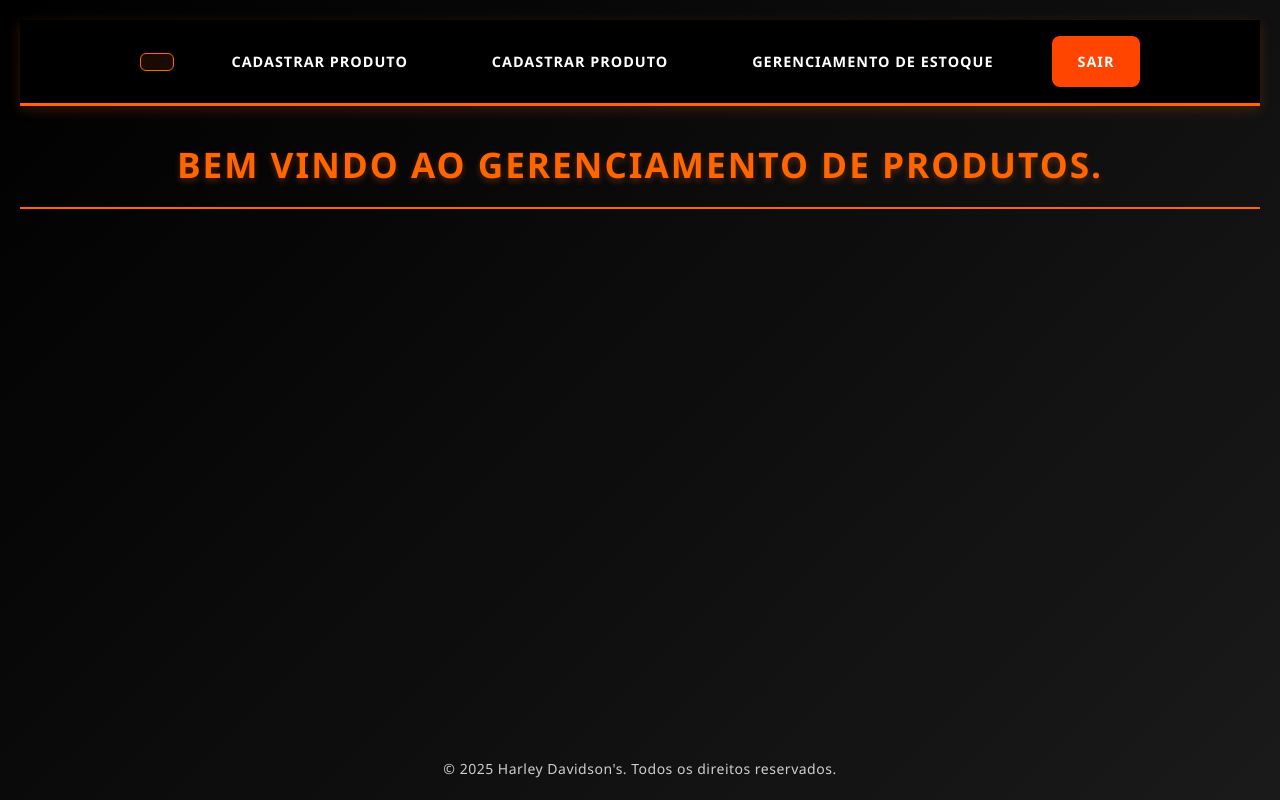
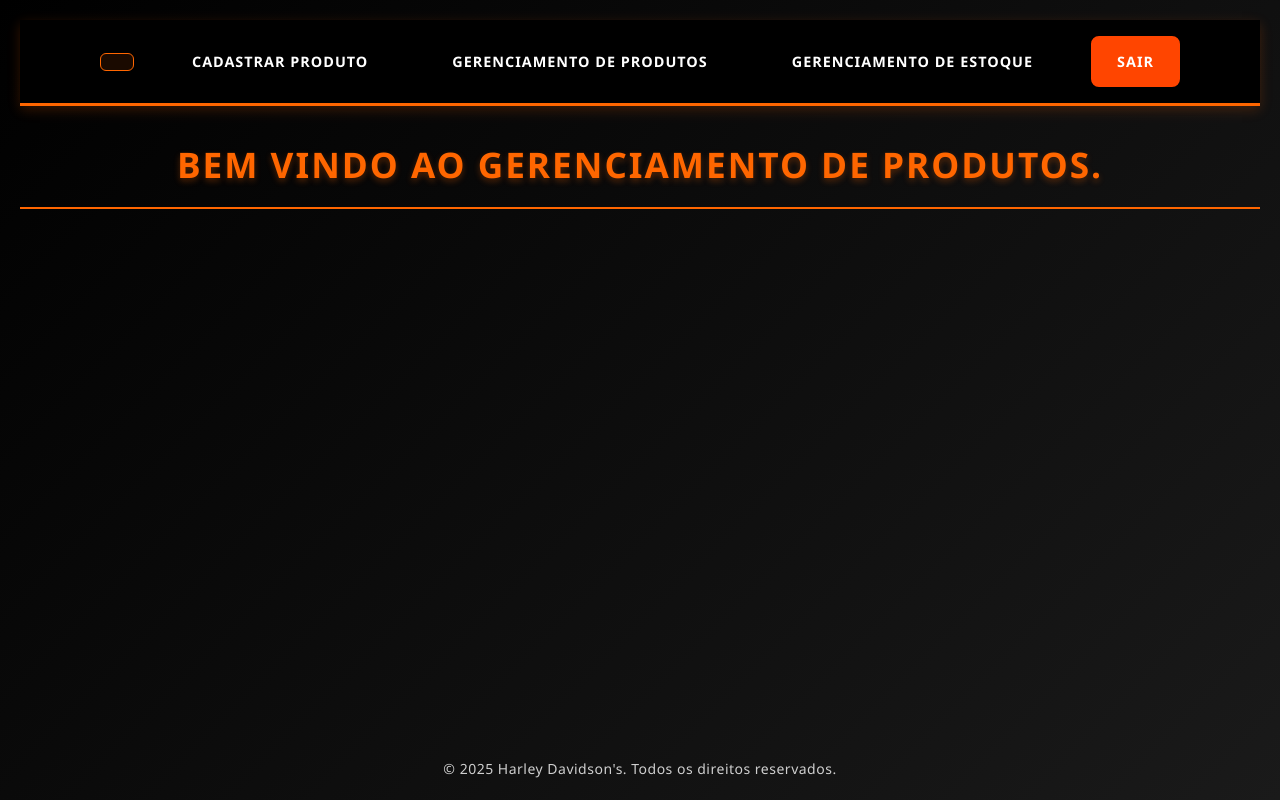
Before and after one commit to Gutogd/ecomerce, a plain HTML site: page front/html/produto.html in a window 1280 px wide. Drawn offline with Linux system fonts and the light colour scheme.

Commit message:
mini erro de escrita

```diff
--- a/front/html/produto.html
+++ b/front/html/produto.html
@@ -14,7 +14,7 @@
         <nav class="nav">
             <span id="usuarioLogado"></span>
             <a href="progProd.html">Cadastrar produto</a>
-            <a href="progProd.html">Cadastrar produto</a>
+            <a href="gerenciamento.html">gerenciamento de produtos</a>
             <a href="./estoque.html">gerenciamento de estoque</a>
             <a href="#" id="btnLogout">Sair</a>
 
```
